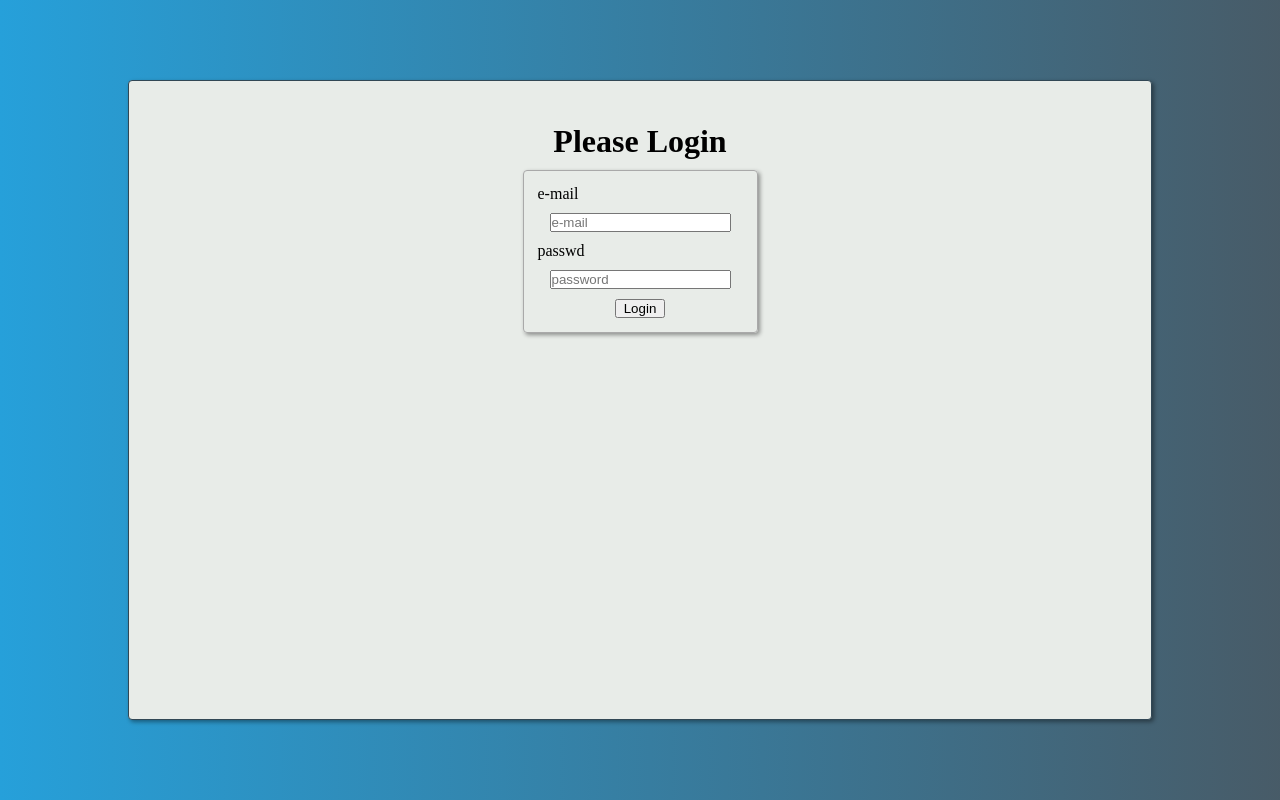
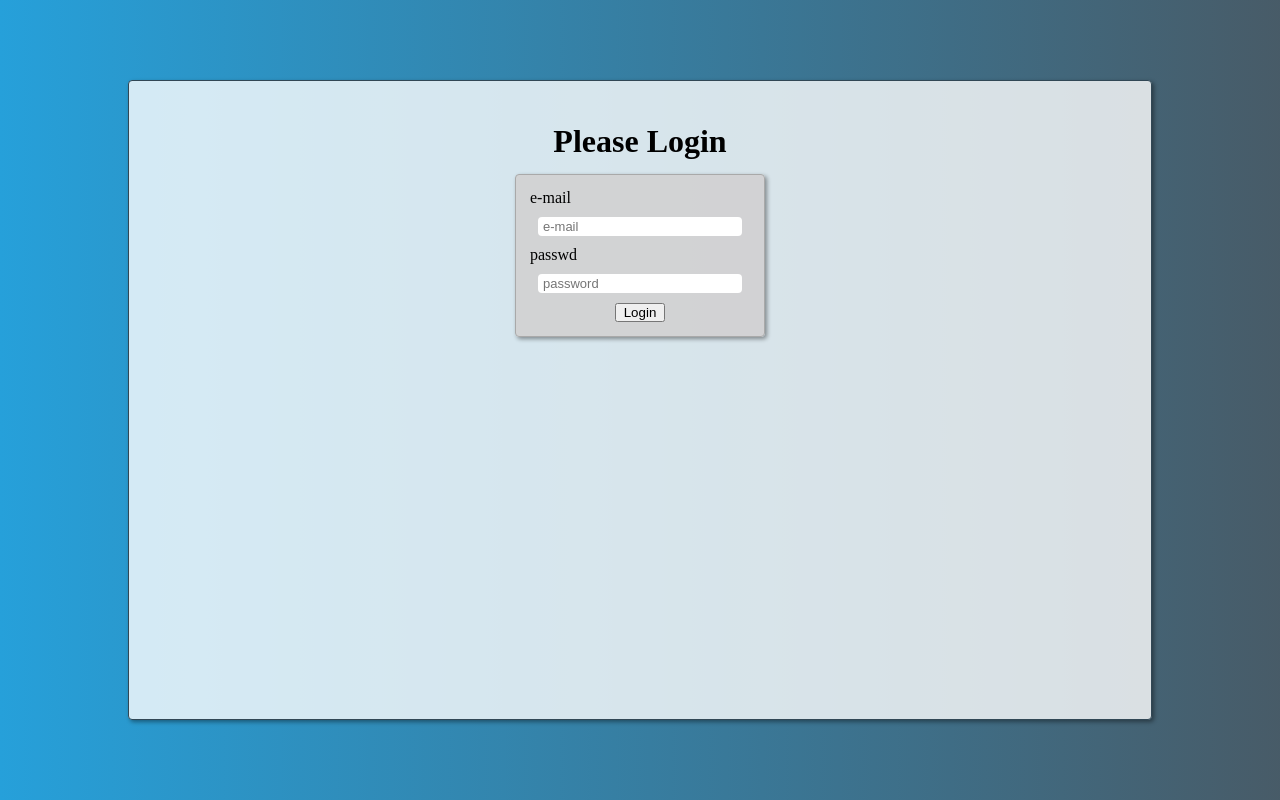
Before and after one commit to Anthcode/React-TS---TODO-APP, a React (Create React App) app: page / in a window 1280 px wide. Built offline with nearby package versions, Linux system fonts and the light colour scheme.

Commit message:
styles css

```diff
--- a/src/style.css
+++ b/src/style.css
@@ -26,7 +26,7 @@ body {
 }
 
 .app {
-  background: rgb(232, 236, 232);
+  background: rgba(255, 255, 255, 0.8);
   width: 80vw;
   height: 80vh;
   border-radius: 4px;
@@ -39,17 +39,22 @@ body {
 }
 
 form {
+  background: rgba(209, 207, 207, 0.8);
+  width: 250px;
   display: flex;
   flex-direction: column;
-  margin: 10px;
+  margin: 14px;
   padding: 14px;
   border: 1px solid darkgrey;
   border-radius: 4px;
   box-shadow: 2px 2px 4px rgba(0, 0, 0, 0.4);
 }
 input {
-  margin: 10px 12px;
-  padding: px 2px;
+  margin: 10px 8px;
+  padding: 2px 5px;
+  border-radius: 4px;
+  border: none;
+  font-size: small;
 }
 button {
   width: 50px;
```
